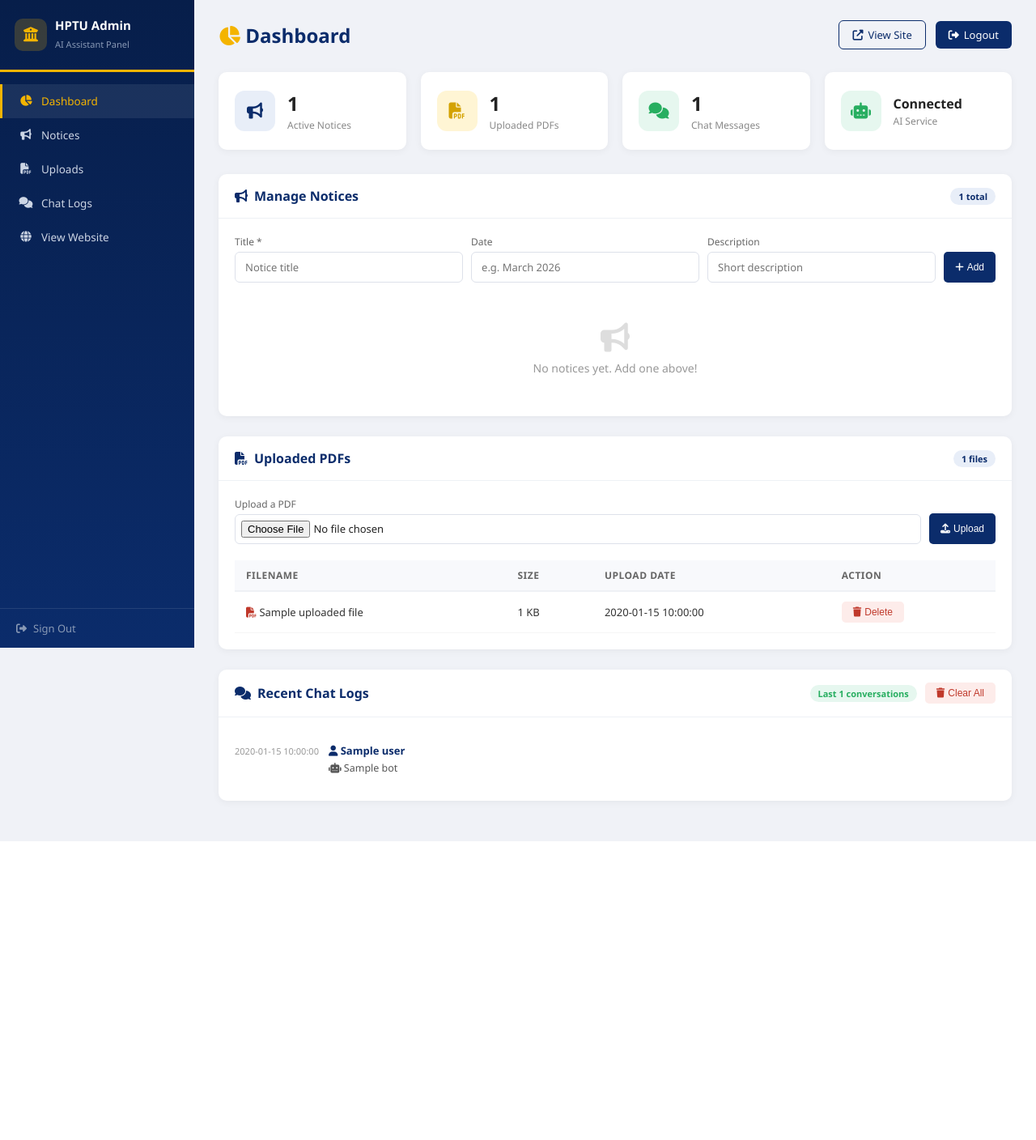
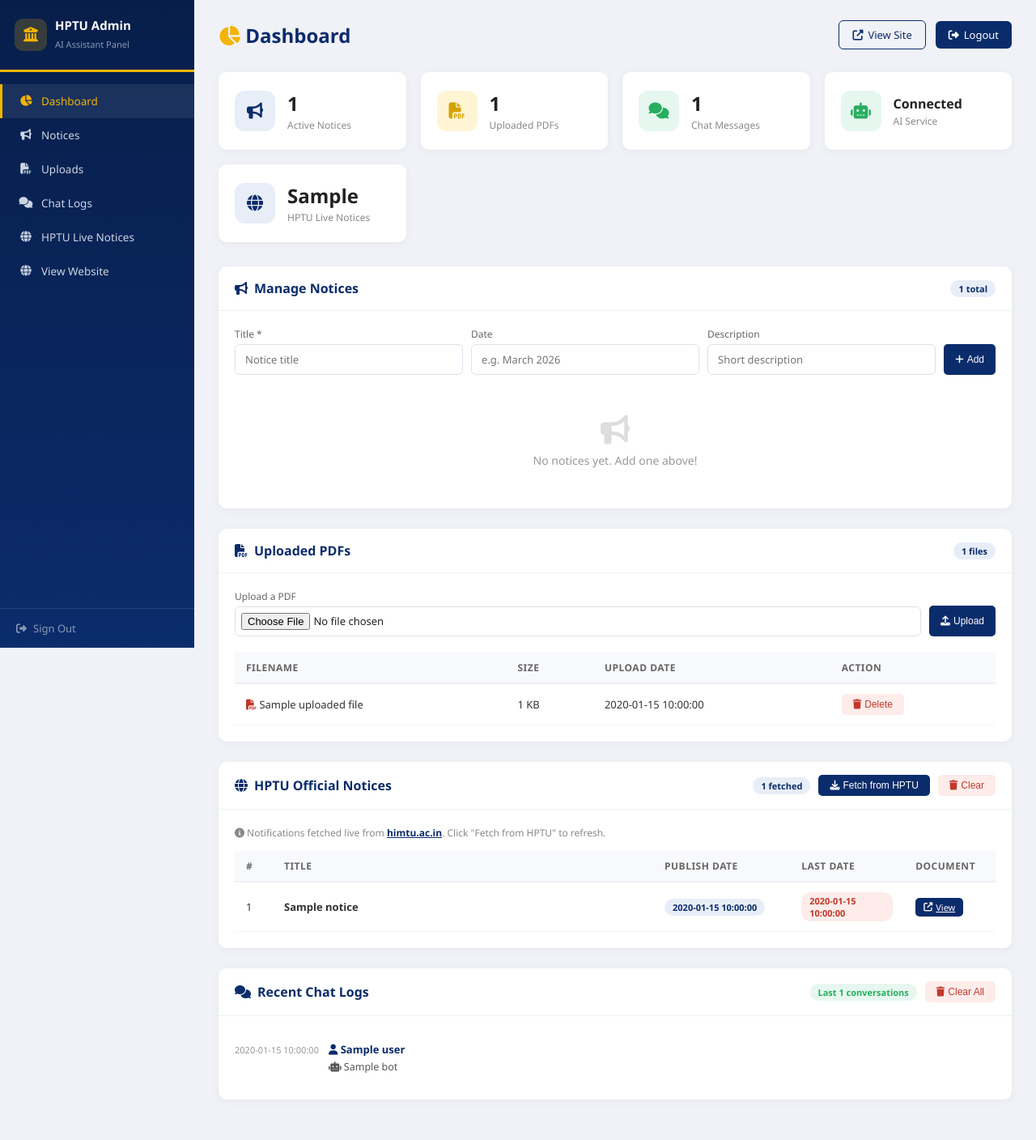
Before and after one commit to burgerbeast7/HPTU-ASIST, a Flask app: template templates/admin_dashboard.html in a window 1280 px wide. Shown: the whole page at 81% size. Before the commit the page ends 1039 px from the top, so only its background shows below. Run offline with Flask 3, Linux system fonts and the light colour scheme; the template is opened without the code that fills it: most values are stand-ins (such as "Sample title", 1, 10 or a date in 2020).

Commit message:
Add HPTU live notices: scrape notifications from himtu.ac.in, admin fetch button, display on main site

```diff
--- a/app.py
+++ b/app.py
@@ -9,6 +9,8 @@ from functools import wraps
 from pypdf import PdfReader
 from werkzeug.security import generate_password_hash, check_password_hash
 from werkzeug.middleware.proxy_fix import ProxyFix
+import requests
+from bs4 import BeautifulSoup
 
 load_dotenv()
 
@@ -112,6 +114,145 @@ def get_notices():
     return jsonify(load_notices())
 
 
+# ─── HPTU Website Scraper ─────────────────────
+HPTU_NOTICES_FILE = "data/hptu_notices.json"
+
+
+def load_hptu_notices():
+    try:
+        with open(HPTU_NOTICES_FILE, "r", encoding="utf-8") as f:
+            return json.load(f)
+    except Exception:
+        return []
+
+
+def save_hptu_notices(data):
+    with open(HPTU_NOTICES_FILE, "w", encoding="utf-8") as f:
+        json.dump(data, f, indent=2, ensure_ascii=False)
+
+
+def scrape_hptu_notices():
+    """Scrape latest notifications from the official HPTU website."""
+    notices = []
+    try:
+        headers = {
+            "User-Agent": "Mozilla/5.0 (Windows NT 10.0; Win64; x64) AppleWebKit/537.36 (KHTML, like Gecko) Chrome/120.0.0.0 Safari/537.36"
+        }
+        url = "https://www.himtu.ac.in/notice-board"
+        resp = requests.get(url, headers=headers, timeout=15)
+        resp.raise_for_status()
+
+        soup = BeautifulSoup(resp.text, "html.parser")
+
+        # The notice board page uses a table with rows
+        rows = soup.select("table tbody tr")
+        if not rows:
+            # Fallback: try finding table rows without tbody
+            rows = soup.select("table tr")
+
+        for row in rows:
+            cells = row.find_all("td")
+            if len(cells) < 2:
+                continue
+
+            title = cells[0].get_text(strip=True)
+            if not title:
+                continue
+
+            date = cells[1].get_text(strip=True) if len(cells) > 1 else ""
+            last_date = cells[2].get_text(strip=True) if len(cells) > 2 else ""
+
+            # Find document download link
+            doc_link = ""
+            for cell in cells:
+                link_tag = cell.find("a", href=True)
+                if link_tag:
+                    href = link_tag["href"]
+                    if href.startswith("/"):
+                        href = "https://www.himtu.ac.in" + href
+                    if href.endswith(".pdf") or "default/files" in href or href.startswith("http"):
+                        doc_link = href
+                        break
+
+            notices.append({
+                "title": title,
+                "date": date,
+                "last_date": last_date,
+                "link": doc_link,
+                "source": "hptu_official"
+            })
+
+        # Also try scraping from the home page "What's New" ticker
+        if not notices:
+            home_resp = requests.get("https://www.himtu.ac.in/", headers=headers, timeout=15)
+            home_soup = BeautifulSoup(home_resp.text, "html.parser")
+            # Look for notification links in the marquee/ticker area
+            ticker_links = home_soup.select('.marquee-content a, .whats-new a, [class*="ticker"] a, [class*="notification"] a')
+            for link in ticker_links[:20]:
+                title = link.get_text(strip=True)
+                href = link.get("href", "")
+                if title and len(title) > 10:
+                    if href.startswith("/"):
+                        href = "https://www.himtu.ac.in" + href
+                    notices.append({
+                        "title": title,
+                        "date": "",
+                        "last_date": "",
+                        "link": href,
+                        "source": "hptu_official"
+                    })
+
+    except Exception as e:
+        print(f"HPTU Scrape Error: {e}")
+
+    return notices
+
+
+@app.route("/api/hptu-notices")
+def get_hptu_notices():
+    """Return cached HPTU notices."""
+    return jsonify(load_hptu_notices())
+
+
+# ============================================
+#          ADMIN PANEL ROUTES
+# ============================================
+
+def login_required(f):
+    @wraps(f)
+    def decorated(*args, **kwargs):
+        if not session.get("admin_logged_in"):
+            return redirect(url_for("admin_login"))
+        return f(*args, **kwargs)
+    return decorated
+
+
+def save_notices(data):
+    with open("data/notices.json", "w") as f:
+        json.dump(data, f, indent=2)
+
+
+@app.route("/admin/fetch-hptu-notices", methods=["POST"])
+@login_required
+def admin_fetch_hptu_notices():
+    """Scrape fresh notices from HPTU website and save."""
+    notices = scrape_hptu_notices()
+    if notices:
+        save_hptu_notices(notices)
+        return redirect(url_for("admin_dashboard"))
+    else:
+        # If scraping returned nothing, keep existing data
+        return redirect(url_for("admin_dashboard"))
+
+
+@app.route("/admin/clear-hptu-notices", methods=["POST"])
+@login_required
+def admin_clear_hptu_notices():
+    """Clear cached HPTU notices."""
+    save_hptu_notices([])
+    return redirect(url_for("admin_dashboard"))
+
+
 # Upload PDF
 @app.route("/upload", methods=["POST"])
 def upload_pdf():
@@ -211,24 +352,6 @@ def clear_pdf():
     return jsonify({"message": "PDF context cleared."})
 
 
-# ============================================
-#          ADMIN PANEL ROUTES
-# ============================================
-
-def login_required(f):
-    @wraps(f)
-    def decorated(*args, **kwargs):
-        if not session.get("admin_logged_in"):
-            return redirect(url_for("admin_login"))
-        return f(*args, **kwargs)
-    return decorated
-
-
-def save_notices(data):
-    with open("data/notices.json", "w") as f:
-        json.dump(data, f, indent=2)
-
-
 @app.route("/admin/login", methods=["GET", "POST"])
 def admin_login():
     if session.get("admin_logged_in"):
@@ -292,17 +415,21 @@ def admin_dashboard():
                 mod_time = datetime.fromtimestamp(os.path.getmtime(fpath)).strftime("%Y-%m-%d %H:%M")
                 uploaded_files.append({"name": f, "size": size_kb, "date": mod_time})
 
+    hptu_notices = load_hptu_notices()
+
     stats = {
         "total_notices": len(notices),
         "total_uploads": len(uploaded_files),
         "total_chats": len(chat_logs),
         "ai_status": "Connected" if co else "Not Configured",
+        "hptu_notices": len(hptu_notices),
     }
 
     return render_template("admin_dashboard.html",
                            notices=notices,
                            uploaded_files=uploaded_files,
                            chat_logs=chat_logs[-20:],
+                           hptu_notices=hptu_notices,
                            stats=stats)
 
 
--- a/templates/admin_dashboard.html
+++ b/templates/admin_dashboard.html
@@ -194,6 +194,7 @@
             <a href="#notices"><i class="fas fa-bullhorn"></i> Notices</a>
             <a href="#uploads"><i class="fas fa-file-pdf"></i> Uploads</a>
             <a href="#chatlogs"><i class="fas fa-comments"></i> Chat Logs</a>
+            <a href="#hptu-notices"><i class="fas fa-globe"></i> HPTU Live Notices</a>
             <a href="{{ url_for('home') }}"><i class="fas fa-globe"></i> View Website</a>
         </div>
         <div class="sidebar-footer">
@@ -247,6 +248,13 @@
                 <div class="stat-info">
                     <h3 style="font-size:16px;">{{ stats.ai_status }}</h3>
                     <p>AI Service</p>
+                </div>
+            </div>
+            <div class="stat-card">
+                <div class="stat-icon blue"><i class="fas fa-globe"></i></div>
+                <div class="stat-info">
+                    <h3>{{ stats.hptu_notices }}</h3>
+                    <p>HPTU Live Notices</p>
                 </div>
             </div>
         </div>
@@ -369,6 +377,80 @@
             </div>
         </div>
 
+        <!-- HPTU LIVE NOTICES -->
+        <div class="panel" id="hptu-notices">
+            <div class="panel-header">
+                <h2><i class="fas fa-globe"></i> HPTU Official Notices</h2>
+                <div style="display:flex; align-items:center; gap:10px;">
+                    <span class="badge badge-blue">{{ hptu_notices|length }} fetched</span>
+                    <form method="POST" action="{{ url_for('admin_fetch_hptu_notices') }}" style="display:inline;">
+                        <button type="submit" class="btn btn-primary" id="fetch-hptu-btn">
+                            <i class="fas fa-download"></i> Fetch from HPTU
+                        </button>
+                    </form>
+                    {% if hptu_notices %}
+                    <form method="POST" action="{{ url_for('admin_clear_hptu_notices') }}" style="display:inline;"
+                          onsubmit="return confirm('Clear all fetched HPTU notices?');">
+                        <button type="submit" class="btn btn-danger"><i class="fas fa-trash"></i> Clear</button>
+                    </form>
+                    {% endif %}
+                </div>
+            </div>
+            <div class="panel-body">
+                <p style="font-size:12px; color:#888; margin-bottom:14px;">
+                    <i class="fas fa-info-circle"></i>
+                    Notifications fetched live from <a href="https://www.himtu.ac.in/notice-board" target="_blank" rel="noopener" style="color:#0b2c6b; font-weight:600;">himtu.ac.in</a>.
+                    Click "Fetch from HPTU" to refresh.
+                </p>
+                {% if hptu_notices %}
+                <div style="max-height:500px; overflow-y:auto;">
+                <table>
+                    <thead>
+                        <tr>
+                            <th style="width:5%;">#</th>
+                            <th style="width:50%;">Title</th>
+                            <th style="width:18%;">Publish Date</th>
+                            <th style="width:15%;">Last Date</th>
+                            <th style="width:12%;">Document</th>
+                        </tr>
+                    </thead>
+                    <tbody>
+                        {% for notice in hptu_notices %}
+                        <tr>
+                            <td>{{ loop.index }}</td>
+                            <td><strong>{{ notice.title }}</strong></td>
+                            <td><span class="badge badge-blue">{{ notice.date }}</span></td>
+                            <td>
+                                {% if notice.last_date %}
+                                <span class="badge badge-red">{{ notice.last_date }}</span>
+                                {% else %}
+                                <span style="color:#ccc;">—</span>
+                                {% endif %}
+                            </td>
+                            <td>
+                                {% if notice.link %}
+                                <a href="{{ notice.link }}" target="_blank" rel="noopener"
+                                   class="btn btn-primary" style="font-size:11px; padding:4px 10px;">
+                                    <i class="fas fa-external-link-alt"></i> View
+                                </a>
+                                {% else %}
+                                <span style="color:#ccc;">—</span>
+                                {% endif %}
+                            </td>
+                        </tr>
+                        {% endfor %}
+                    </tbody>
+                </table>
+                </div>
+                {% else %}
+                <div class="empty-state">
+                    <i class="fas fa-globe"></i>
+                    No HPTU notices fetched yet. Click "Fetch from HPTU" to download the latest notifications.
+                </div>
+                {% endif %}
+            </div>
+        </div>
+
         <!-- CHAT LOGS -->
         <div class="panel" id="chatlogs">
             <div class="panel-header">
```
Also changed, not shown: static/script.js (+65 -1 lines), templates/index.html (+18 -0 lines).
